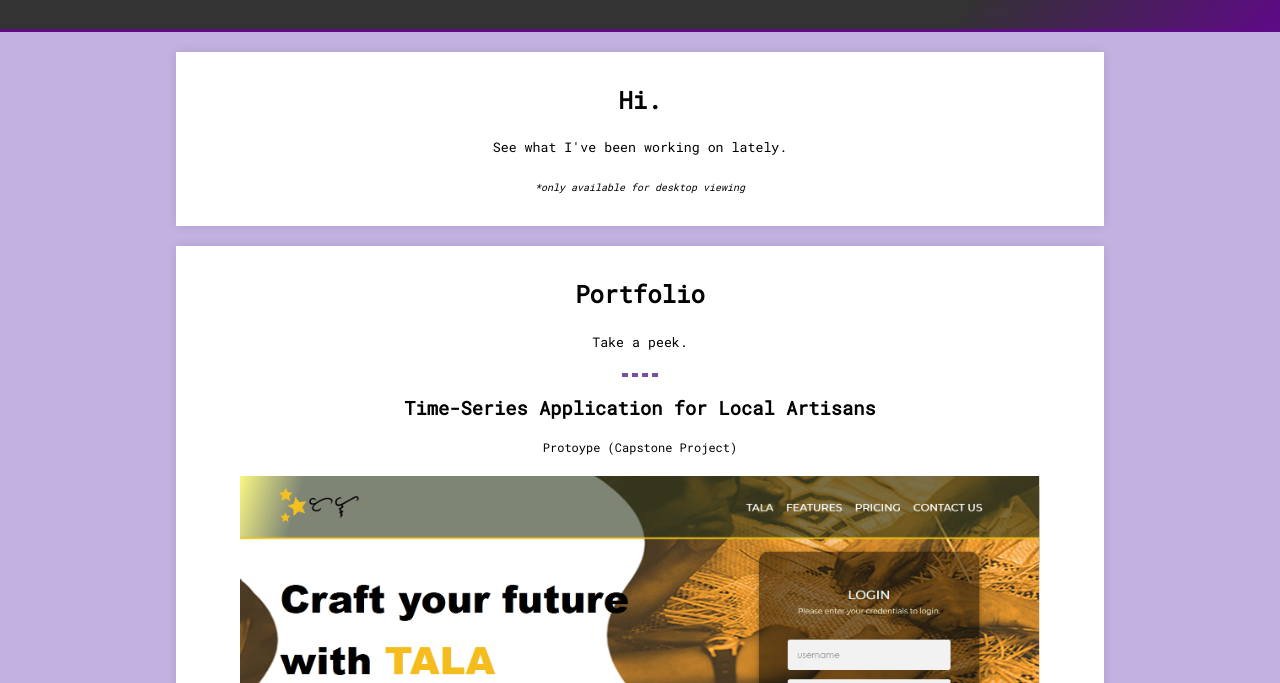
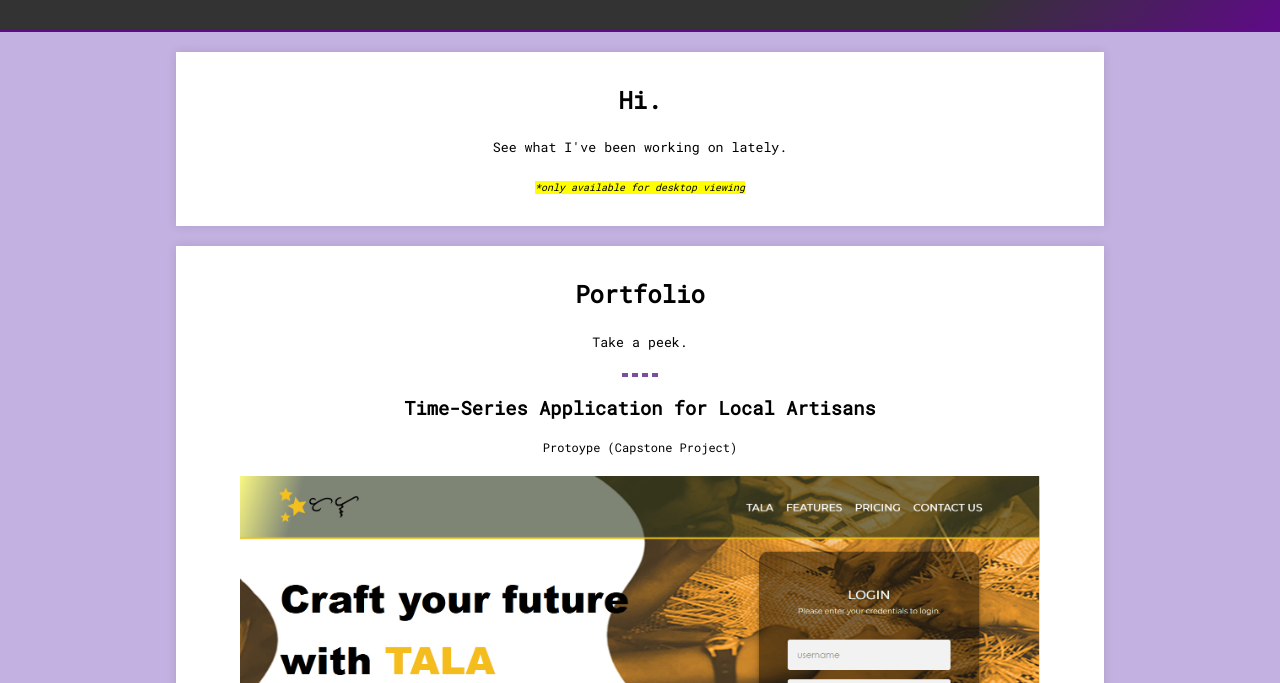
Before and after one commit to mchllt/portfolio, a plain HTML site: page index.html in a window 1280 px wide. Shown: the part 117-800 px from the top of the page. Drawn offline with nearby package versions, Linux system fonts and the light colour scheme.

Commit message:
Update index.html

```diff
--- a/index.html
+++ b/index.html
@@ -38,7 +38,7 @@
     <section id="about">
         <h2>Hi.</h2>
         <h5>See what I've been working on lately.</h5>
-        <p style="text-align:center"><i><small>*only available for desktop viewing</small></i></p>
+        <p style="text-align:center"><i><small><mark>*only available for desktop viewing</mark></small></i></p>
     </section>
     <section id="portfolio">
         <h2>Portfolio</h2>
```
